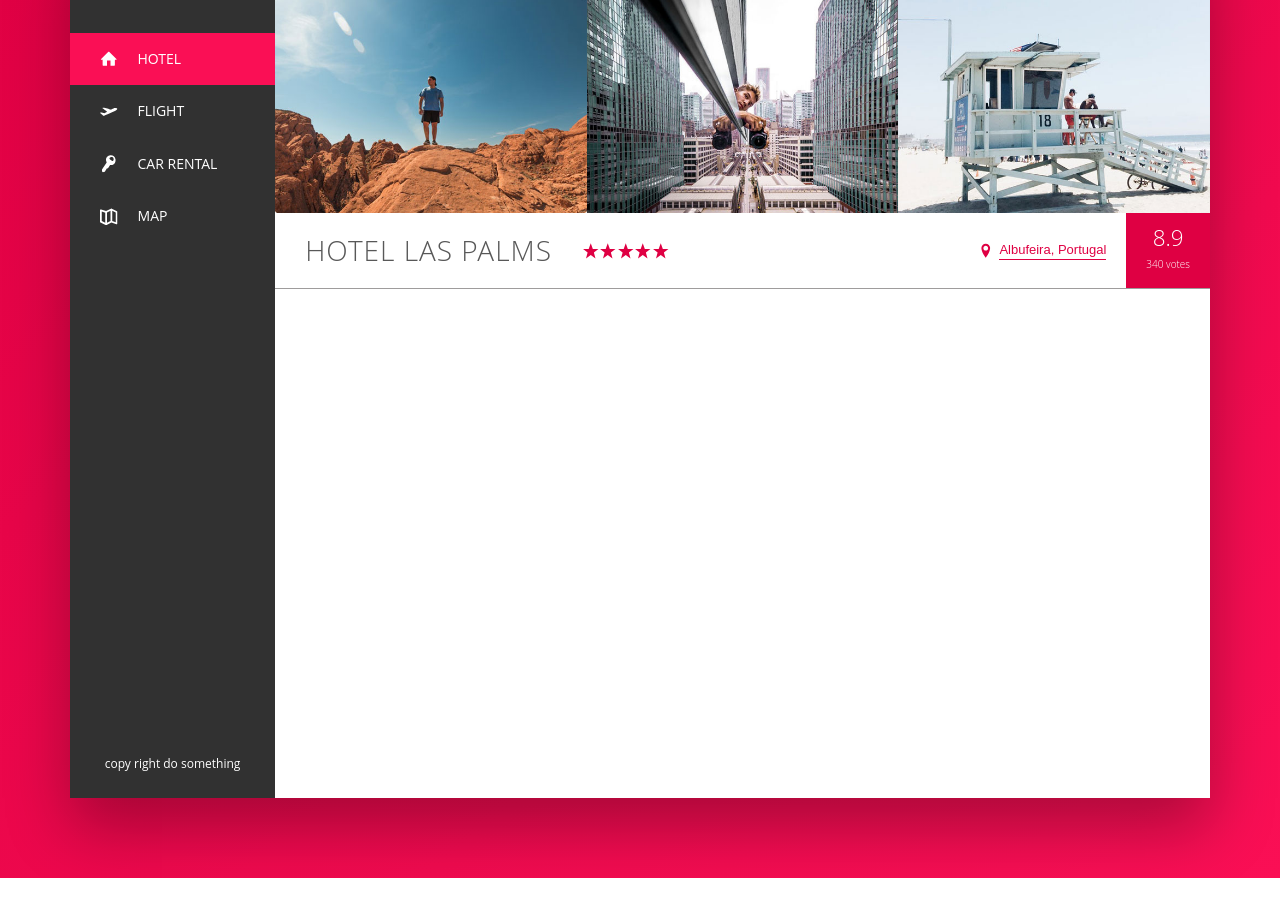
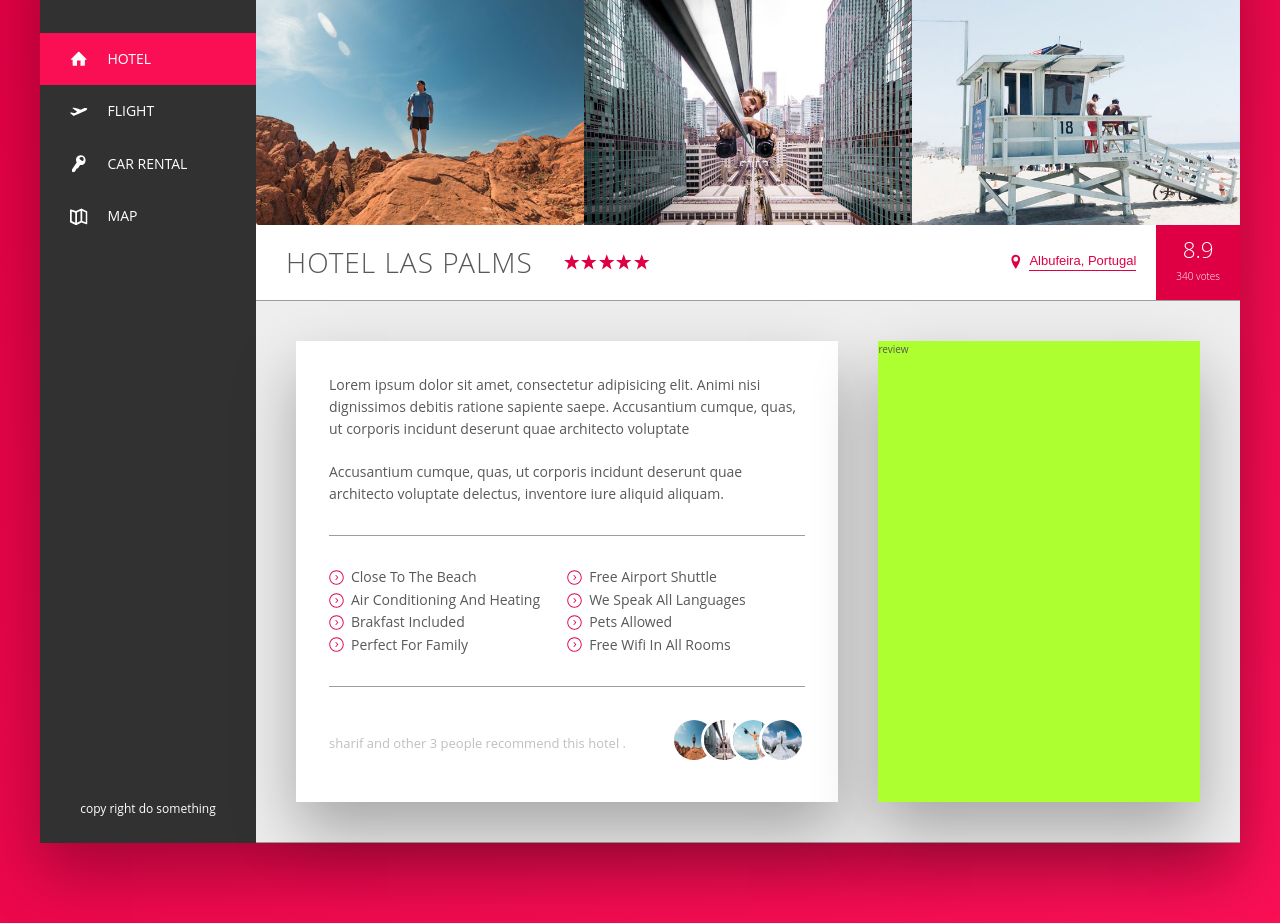
Before and after one commit to ajab-sharif/Flex-Practice, a website: page index.html in a window 1280 px wide. Shown: the part 152-1075 px from the top of the page. Before the commit the page ends 1030 px from the top, so only its background shows below. Drawn offline with Linux system fonts and the light colour scheme.

Commit message:
details > description or recommend section complete

```diff
--- a/css/style.css
+++ b/css/style.css
@@ -33,7 +33,7 @@ body {
   color: #585858; }
 
 .container {
-  max-width: 114rem;
+  max-width: 120rem;
   margin: 8rem auto;
   box-shadow: 0 3rem 6rem rgba(0, 0, 0, 0.301);
   background-color: white; }
@@ -58,8 +58,26 @@ body {
   background-color: #313131; }
 
 .hotel-view {
+  flex: 1; }
+
+.details {
+  display: flex;
+  border-bottom: 1px solid #9e9c9c;
+  padding: 4rem;
+  background-color: #eeeeee; }
+
+.description {
+  flex: 0 0 60%;
+  margin-right: 4rem;
+  background: white;
+  box-shadow: 0 3rem 6rem rgba(0, 0, 0, 0.301);
+  font-size: 1.4rem;
+  padding: 3.3rem; }
+
+.user-review {
   flex: 1;
-  height: 80rem; }
+  background: greenyellow;
+  box-shadow: 0 3rem 6rem rgba(0, 0, 0, 0.301); }
 
 .logo {
   height: 3.5rem;
@@ -298,3 +316,45 @@ body {
   text-align: center;
   padding: 2.5rem;
   color: white; }
+
+.paragraph:not(:last-of-type) {
+  margin-bottom: 2rem; }
+
+.list {
+  list-style: none;
+  padding: 3rem 0;
+  margin: 3rem 0;
+  border-top: 1px solid #9e9c9c;
+  border-bottom: 1px solid #9e9c9c;
+  font-size: inherit;
+  text-transform: capitalize;
+  display: flex;
+  flex-wrap: wrap; }
+  .list__item {
+    flex: 0 0 50%;
+    display: flex; }
+  .list__item::before {
+    content: "";
+    width: 1.5rem;
+    height: 1.5rem;
+    margin-right: .7rem;
+    background-color: #df0043;
+    -webkit-mask-image: url(../img/svg/chevron-with-circle-right.svg);
+    -webkit-mask-size: cover;
+    align-self: center; }
+
+.recomment {
+  color: #bec0c0;
+  font-size: 1.3rem;
+  display: flex;
+  align-items: center; }
+  .recomment__count {
+    margin-right: auto; }
+  .recomment__photo {
+    box-sizing: content-box;
+    height: 4rem;
+    width: 4rem;
+    border-radius: 50%;
+    border: 3px solid white; }
+    .recomment__photo:not(:last-of-type) {
+      margin-right: -2rem; }
--- a/index.html
+++ b/index.html
@@ -138,6 +138,43 @@
                         </div>
                     </div>
                 </div>
+                <div class="details">
+                    <div class="description">
+                        <p class="paragraph">
+                            Lorem ipsum dolor sit amet, consectetur adipisicing elit. Animi nisi dignissimos debitis
+                            ratione sapiente saepe. Accusantium cumque, quas, ut corporis incidunt deserunt quae
+                            architecto voluptate
+                        </p>
+                        <p class="paragraph">
+                            Accusantium cumque, quas, ut corporis incidunt deserunt quae architecto voluptate delectus,
+                            inventore iure aliquid aliquam.
+                        </p>
+                        <ul class="list">
+                            <li class="list__item">Close to the beach</li>
+                            <li class="list__item">Free airport shuttle</li>
+                            <li class="list__item">air conditioning and heating</li>
+                            <li class="list__item">we speak all languages </li>
+                            <li class="list__item">brakfast included </li>
+                            <li class="list__item">pets allowed </li>
+                            <li class="list__item">perfect for family</li>
+                            <li class="list__item">free wifi in all rooms </li>
+                        </ul>
+                        <div class="recomment">
+                            <p class="recomment__count">
+                                sharif and other 3 people recommend this hotel .
+                            </p>
+                            <div class="recomment__friends">
+                                    <img src="img/portfolio-01.jpg" alt="" class="recomment__photo">
+                                    <img src="img/portfolio-03.jpg" alt="" class="recomment__photo">
+                                    <img src="img/portfolio-06.jpg" alt="" class="recomment__photo">
+                                    <img src="img/portfolio-05.jpg" alt="" class="recomment__photo">
+                            </div>
+                        </div>
+                    </div>
+                    <div class="user-review">
+                        review
+                    </div>
+                </div>
 
             </main>
         </div>
```
Lines whose indentation alone changed are shown as unchanged.
